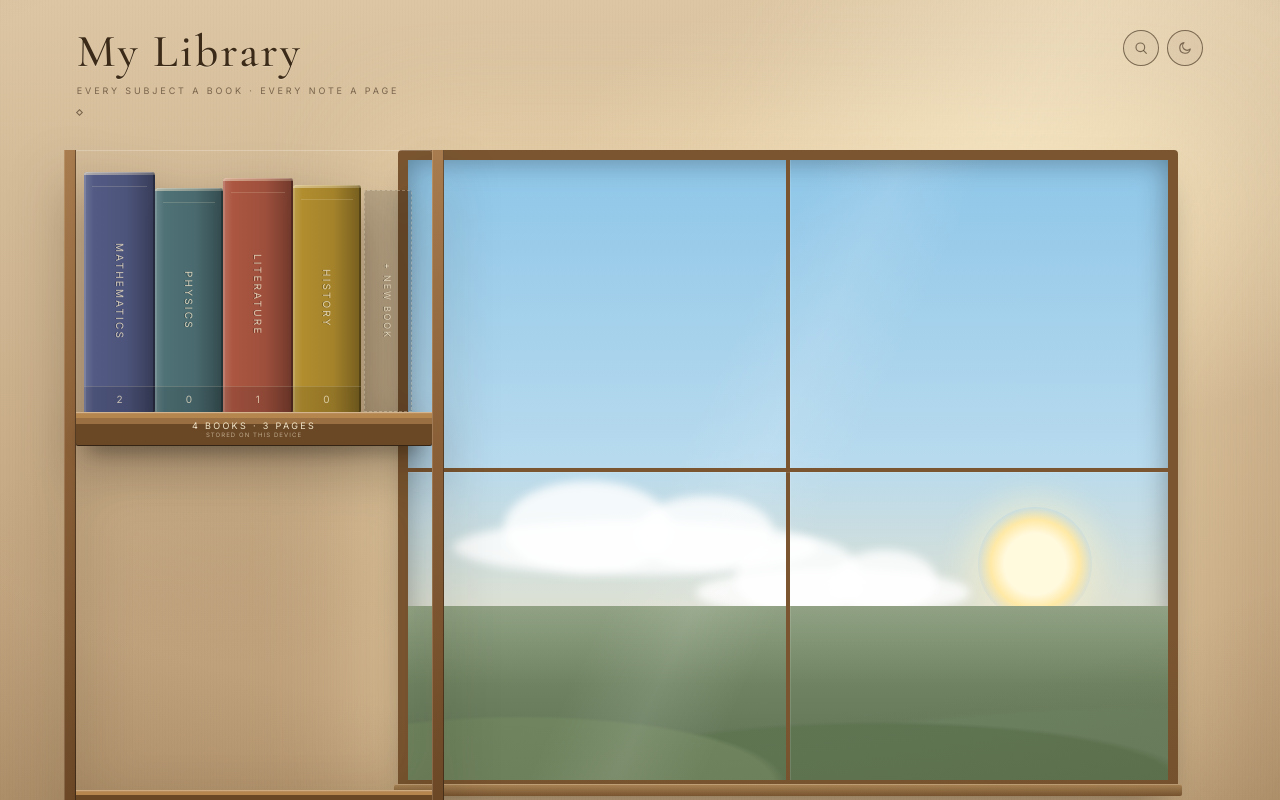
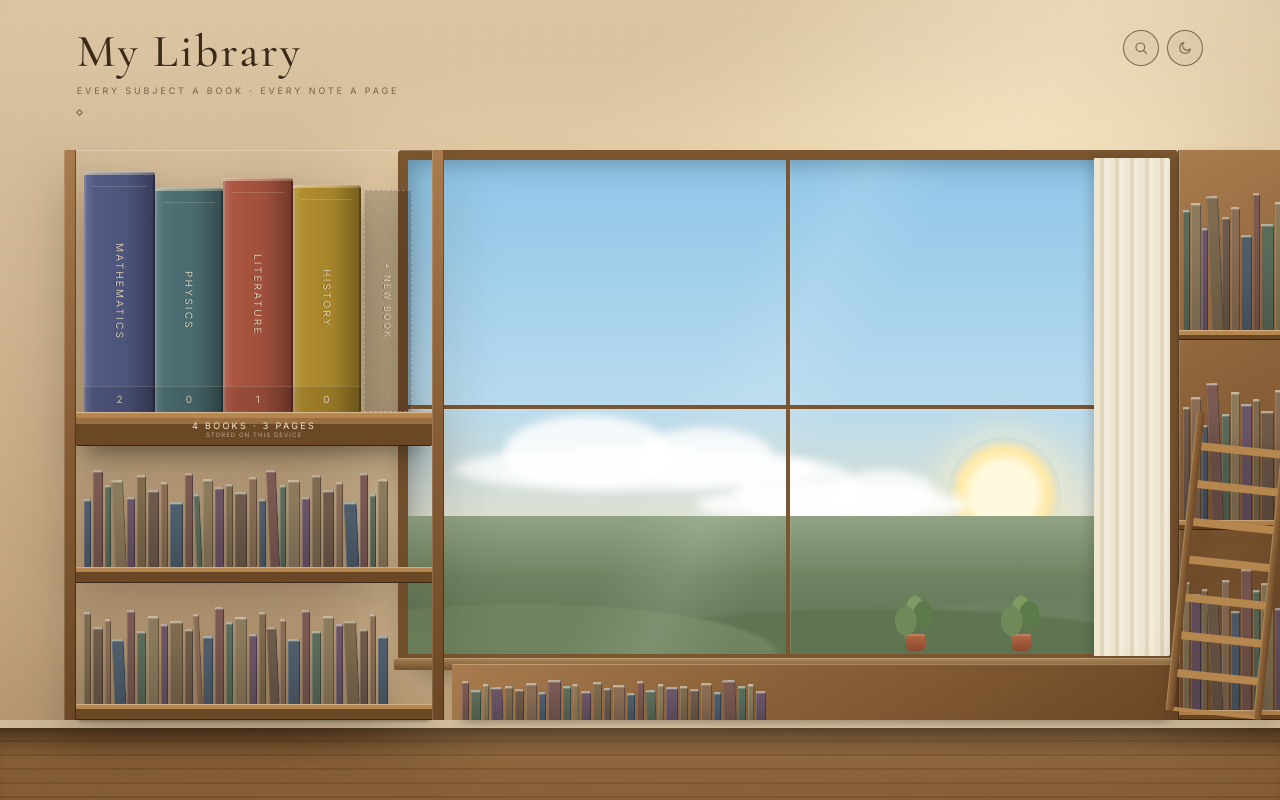
Before and after one commit to olcanaskar/my-library, a Next.js app: page / in a window 1280 px wide. Built offline with nearby package versions, Linux system fonts and the light colour scheme.

Commit message:
feat: build the room as a bookcase wall

```diff
--- a/app/globals.css
+++ b/app/globals.css
@@ -134,6 +134,9 @@ body {
   --room-wall-top: #ddc6a4;
   --room-wall-bottom: #b99a73;
   --room-glow: rgba(255, 241, 205, 0.5);
+  --room-floor-1: #8c6239;
+  --room-floor-2: #7e5530;
+  --room-baseboard: #d8c3a1;
   --window-frame: #7a5530;
   --window-glow: rgba(255, 236, 190, 0.4);
   --glass-streak: rgba(255, 255, 255, 0.1);
@@ -165,6 +168,7 @@ body {
   --room-ink: #3b2a18;
   --room-ink-soft: rgba(59, 42, 24, 0.62);
   --room-ink-shadow: rgba(255, 250, 235, 0.25);
+  --floor-h: clamp(70px, 10vh, 120px);
 
   position: relative;
   overflow: hidden;
@@ -201,6 +205,9 @@ html[data-theme="dark"] .library-scene {
   --room-wall-top: #332a1f;
   --room-wall-bottom: #1a140e;
   --room-glow: rgba(150, 180, 225, 0.12);
+  --room-floor-1: #3a2b1d;
+  --room-floor-2: #2c2015;
+  --room-baseboard: #4a3826;
   --window-frame: #4a331e;
   --window-glow: rgba(140, 170, 220, 0.26);
   --glass-streak: rgba(255, 255, 255, 0.05);
@@ -343,7 +350,7 @@ html[data-theme="dark"] .library-scene {
   top: 150px;
   right: 8%;
   width: min(96vw, 780px);
-  height: min(90vh, 640px);
+  height: calc(100dvh - var(--floor-h) - 206px);
   z-index: 1;
   border: clamp(8px, 0.8vw, 12px) solid var(--window-frame);
   border-radius: 4px;
@@ -377,7 +384,7 @@ html[data-theme="dark"] .library-scene {
 .window-sun {
   position: absolute;
   top: 56%;
-  right: 10%;
+  right: 14%;
   width: 15%;
   aspect-ratio: 1;
   border-radius: 50%;
@@ -394,7 +401,7 @@ html[data-theme="dark"] .library-scene {
 .window-moon {
   position: absolute;
   top: 56%;
-  right: 11%;
+  right: 15%;
   width: 14%;
   aspect-ratio: 1;
   border-radius: 50%;
@@ -547,22 +554,191 @@ html[data-theme="dark"] .window-sill {
   background: linear-gradient(180deg, #6a4c30, var(--window-frame));
 }
 
+.window-curtain {
+  position: absolute;
+  top: -2px;
+  right: -2px;
+  bottom: -2px;
+  z-index: 3;
+  width: 10%;
+  border-radius: 0 2px 2px 0;
+  background: repeating-linear-gradient(
+    90deg,
+    #efe6d2 0 6px,
+    #e2d6bd 6px 10px,
+    #f3ebd9 10px 15px
+  );
+  box-shadow: -5px 0 10px rgba(0, 0, 0, 0.14);
+}
+
+.sill-plant {
+  position: absolute;
+  bottom: 3px;
+  z-index: 4;
+  width: 42px;
+  height: 60px;
+}
+
+.sill-plant-a {
+  left: 64%;
+}
+
+.sill-plant-b {
+  left: 78%;
+}
+
+.sill-plant::before {
+  content: "";
+  position: absolute;
+  bottom: 0;
+  left: 11px;
+  width: 20px;
+  height: 17px;
+  border-radius: 2px 2px 5px 5px;
+  background: linear-gradient(180deg, #b56a45, #8a4a2f);
+  box-shadow: inset 0 2px 0 rgba(255, 255, 255, 0.15);
+}
+
+.sill-plant::after {
+  content: "";
+  position: absolute;
+  bottom: 14px;
+  left: 0;
+  width: 42px;
+  height: 42px;
+  background:
+    radial-gradient(ellipse 42% 58% at 28% 62%, #6f8a58 0 60%, transparent 62%),
+    radial-gradient(ellipse 40% 55% at 70% 48%, #5c7a4c 0 60%, transparent 62%),
+    radial-gradient(ellipse 34% 46% at 50% 30%, #7d9a63 0 60%, transparent 62%);
+}
+
 .open-shelf {
   position: absolute;
   top: 150px;
   left: clamp(20px, 5vw, 80px);
   z-index: 2;
   width: min(380px, 52vw);
+  height: calc(100dvh - var(--floor-h) - 150px);
   filter: drop-shadow(0 22px 26px rgba(30, 16, 4, 0.3));
+}
+
+.room-floor {
+  position: absolute;
+  right: 0;
+  bottom: 0;
+  left: 0;
+  z-index: 0;
+  height: var(--floor-h);
+  border-top: 8px solid var(--room-baseboard);
+  background:
+    linear-gradient(180deg, rgba(0, 0, 0, 0.26), transparent 42%),
+    repeating-linear-gradient(
+      180deg,
+      var(--room-floor-1) 0 12px,
+      var(--room-floor-2) 12px 14px
+    );
+  box-shadow: inset 0 20px 26px -20px rgba(0, 0, 0, 0.6);
+}
+
+.lower-cabinet {
+  position: absolute;
+  right: 8%;
+  bottom: var(--floor-h);
+  left: calc(clamp(20px, 5vw, 80px) + 388px);
+  z-index: 2;
+  height: 56px;
+  padding: 6px 8px 0;
+  border-radius: 2px 2px 0 0;
+  background: var(--wood-frame);
+  box-shadow:
+    inset 0 1px 0 rgba(255, 238, 208, 0.3),
+    0 10px 14px -10px rgba(0, 0, 0, 0.5);
+}
+
+.lower-cabinet .dummy-shelf {
+  height: 100%;
+  padding: 0 2px;
+}
+
+.side-bookcase {
+  position: absolute;
+  top: 150px;
+  right: 0;
+  bottom: var(--floor-h);
+  z-index: 2;
+  display: flex;
+  width: 8%;
+  flex-direction: column;
+  border-left: 1px solid rgba(0, 0, 0, 0.35);
+  background: var(--wood-frame);
+  box-shadow:
+    inset 1px 0 0 rgba(255, 238, 208, 0.15),
+    -6px 0 12px -8px rgba(0, 0, 0, 0.4);
+}
+
+.side-shelf {
+  display: flex;
+  min-height: 0;
+  flex: 1;
+  flex-direction: column;
+}
+
+.side-shelf .dummy-shelf {
+  gap: 1px;
+  padding: 4px 4px 0;
+}
+
+.side-shelf .shelf-board--slim {
+  height: 10px;
+}
+
+.ladder {
+  position: absolute;
+  right: 1.5%;
+  bottom: var(--floor-h);
+  z-index: 4;
+  width: clamp(64px, 8vw, 96px);
+  height: 300px;
+  transform: rotate(6deg);
+  transform-origin: bottom right;
+  border-radius: 2px;
+  background: repeating-linear-gradient(
+    180deg,
+    transparent 0 30px,
+    var(--wood-shelf-light) 30px 38px
+  );
+  filter: drop-shadow(8px 10px 12px rgba(20, 10, 2, 0.35));
+}
+
+.ladder::before,
+.ladder::after {
+  content: "";
+  position: absolute;
+  top: 0;
+  bottom: 0;
+  width: 8px;
+  border-radius: 2px;
+  background: linear-gradient(90deg, #9a6f41, #6b4726);
+  box-shadow: inset 1px 0 0 rgba(255, 235, 200, 0.2);
+}
+
+.ladder::before {
+  left: 0;
+}
+
+.ladder::after {
+  right: 0;
 }
 
 .shelf-unit {
   display: flex;
+  height: 100%;
   align-items: stretch;
 }
 
 .shelf-stack {
   display: flex;
+  height: 100%;
   min-width: 0;
   flex: 1;
   flex-direction: column;
@@ -582,8 +758,37 @@ html[data-theme="dark"] .window-sill {
   padding: 8px 8px 0;
 }
 
-.shelf-gap {
-  height: calc(100dvh - var(--spine-base) - 216px);
+.lower-shelf {
+  display: flex;
+  min-height: 0;
+  flex: 1;
+  flex-direction: column;
+}
+
+.dummy-shelf {
+  display: flex;
+  min-height: 0;
+  flex: 1;
+  align-items: flex-end;
+  gap: 2px;
+  overflow: hidden;
+  padding: 0 8px;
+}
+
+.dummy-book {
+  flex: none;
+  border-radius: 1px;
+  background-image: linear-gradient(
+    180deg,
+    rgba(246, 236, 214, 0.55) 0 2px,
+    rgba(255, 255, 255, 0.16) 2px 3px,
+    transparent 3px 22%,
+    rgba(0, 0, 0, 0.16)
+  );
+  box-shadow:
+    inset 1px 0 0 rgba(255, 255, 255, 0.12),
+    inset -1px 0 0 rgba(0, 0, 0, 0.3),
+    0 2px 3px -2px rgba(0, 0, 0, 0.4);
 }
 
 .shelf-row {
--- a/components/library/LibraryView.tsx
+++ b/components/library/LibraryView.tsx
@@ -157,13 +157,41 @@ export function LibraryView({
                 <span className="shelf-note">Stored on this device</span>
               </div>
 
-              <div aria-hidden="true" className="shelf-gap" />
-              <div aria-hidden="true" className="shelf-board shelf-board--slim" />
+              <div className="lower-shelf">
+                <DecorativeShelf seed={2} />
+                <div aria-hidden="true" className="shelf-board shelf-board--slim" />
+              </div>
+
+              <div className="lower-shelf">
+                <DecorativeShelf seed={7} />
+                <div aria-hidden="true" className="shelf-board shelf-board--slim" />
+              </div>
             </div>
 
             <span aria-hidden="true" className="shelf-post" />
           </div>
         </section>
+
+        <div aria-hidden="true" className="lower-cabinet">
+          <DecorativeShelf seed={11} />
+        </div>
+
+        <div aria-hidden="true" className="side-bookcase">
+          <div className="side-shelf">
+            <DecorativeShelf seed={4} />
+            <div className="shelf-board shelf-board--slim" />
+          </div>
+          <div className="side-shelf">
+            <DecorativeShelf seed={8} />
+            <div className="shelf-board shelf-board--slim" />
+          </div>
+          <div className="side-shelf">
+            <DecorativeShelf seed={13} />
+            <div className="shelf-board shelf-board--slim" />
+          </div>
+        </div>
+
+        <div aria-hidden="true" className="ladder" />
       </div>
     </div>
   );
@@ -185,7 +213,45 @@ function RoomBackdrop() {
         <span className="window-bar-v" />
         <span className="window-bar-h" />
         <span className="window-sill" />
+        <span className="window-curtain" />
+        <span className="sill-plant sill-plant-a" />
+        <span className="sill-plant sill-plant-b" />
       </div>
+
+      <div className="room-floor" />
+    </div>
+  );
+}
+
+const DUMMY_COLORS = [
+  "#6d5a4a",
+  "#8a6d55",
+  "#4f5d6b",
+  "#7a5a52",
+  "#5b6b5a",
+  "#8c7a5c",
+  "#6a5566",
+  "#7d6a4f",
+];
+const DUMMY_WIDTHS = [7, 10, 6, 12, 8, 9, 11, 7, 13, 8, 6, 10, 9, 7, 12, 8];
+const DUMMY_HEIGHTS = [62, 74, 56, 80, 68, 72, 58, 76, 64, 70, 54, 78, 60, 73, 66, 69];
+
+/** A quiet row of books on a shelf that is not part of the library. */
+function DecorativeShelf({ seed }: { seed: number }) {
+  return (
+    <div aria-hidden="true" className="dummy-shelf">
+      {Array.from({ length: 28 }, (_, i) => (
+        <span
+          key={i}
+          className="dummy-book"
+          style={{
+            width: DUMMY_WIDTHS[i % DUMMY_WIDTHS.length],
+            height: `${DUMMY_HEIGHTS[(i + seed) % DUMMY_HEIGHTS.length]}%`,
+            backgroundColor: DUMMY_COLORS[(i + seed) % DUMMY_COLORS.length],
+            transform: i % 7 === 3 ? "rotate(-2.5deg)" : undefined,
+          }}
+        />
+      ))}
     </div>
   );
 }
```
